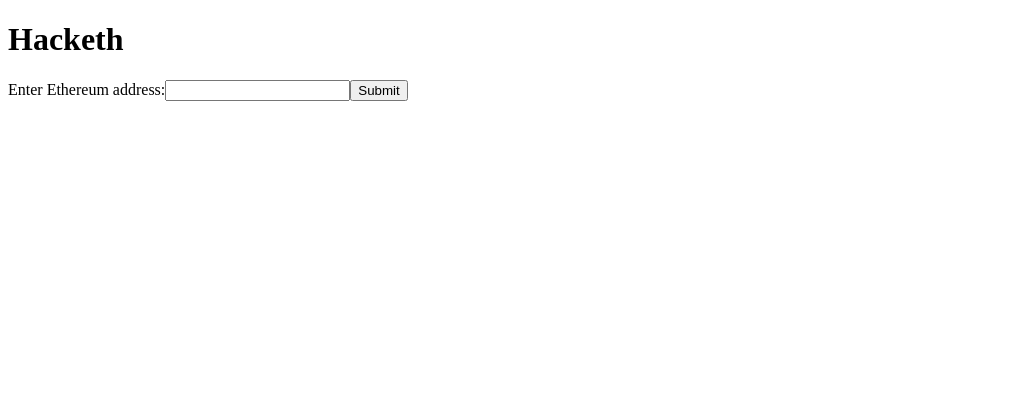
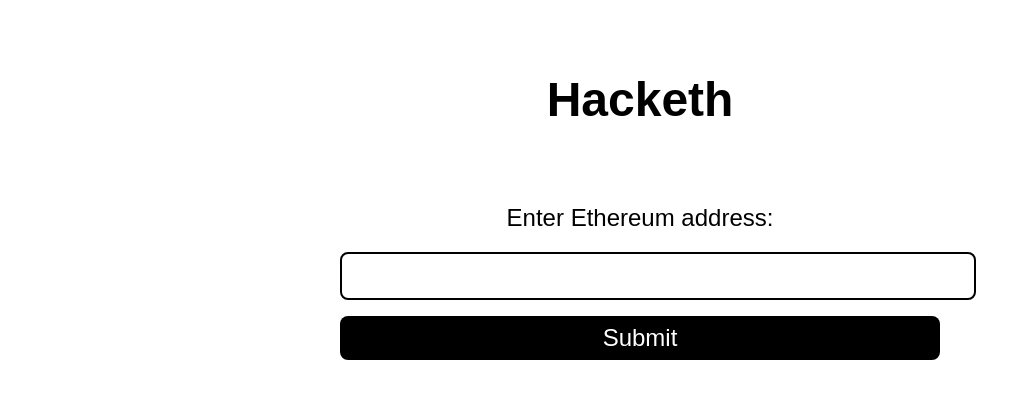
Before and after one commit to cpte-org/hacketh, a website: page public/index.html in a window 1280 px wide. Shown: the whole page, without its empty margins (0-1031 px from the left). Drawn offline with nearby package versions, Linux system fonts and the light colour scheme.

Commit message:
nibba, never heard of css

```diff
--- a/compromised.json
+++ b/compromised.json
@@ -2,5 +2,9 @@
   {
     "address": "0x3AF9fE35D280ADA5a5edB1BEf3ED872a3231d73C",
     "date": "2023-02-25T01:34:00.757Z"
+  },
+  {
+    "address": "0xC16Acf1380a144f673411226c9dD913CF1eec182",
+    "date": "2023-02-25T02:30:16.364Z"
   }
 ]
--- /dev/null
+++ b/public/css/style.css
@@ -0,0 +1,57 @@
+body {
+  background-color: #ffffff;
+  color: #000000;
+  font-family: Arial, sans-serif;
+  font-size: 16px;
+  line-height: 1.5;
+  text-align: center;
+  margin: 0;
+  padding: 0;
+}
+
+h1 {
+  font-size: 48px;
+  margin: 64px 0;
+}
+
+form {
+  margin: 32px auto;
+  max-width: 600px;
+}
+
+label {
+  display: block;
+  font-size: 24px;
+  margin-bottom: 16px;
+}
+
+input {
+  border: 2px solid #000000;
+  border-radius: 8px;
+  font-size: 24px;
+  margin-bottom: 16px;
+  padding: 8px 16px;
+  width: 100%;
+}
+
+button {
+  background-color: #000000;
+  border: none;
+  border-radius: 8px;
+  color: #ffffff;
+  cursor: pointer;
+  font-size: 24px;
+  padding: 8px 16px;
+  transition: background-color 0.2s ease-in-out;
+  width: 100%;
+}
+
+button:hover {
+  background-color: #ffffff;
+  color: #000000;
+}
+
+#message {
+  font-size: 24px;
+  margin-top: 32px;
+}
--- a/public/index.html
+++ b/public/index.html
@@ -3,6 +3,7 @@
   <head>
     <meta charset="utf-8">
     <title>Hacketh</title>
+    <link rel="stylesheet" href="css/style.css">
     <script src="https://unpkg.com/vue@next"></script>
     <script src="https://cdn.ethers.io/lib/ethers-5.2.umd.min.js" type="application/javascript"></script>
     <script src="https://cdn.jsdelivr.net/npm/axios/dist/axios.min.js"></script>
```
